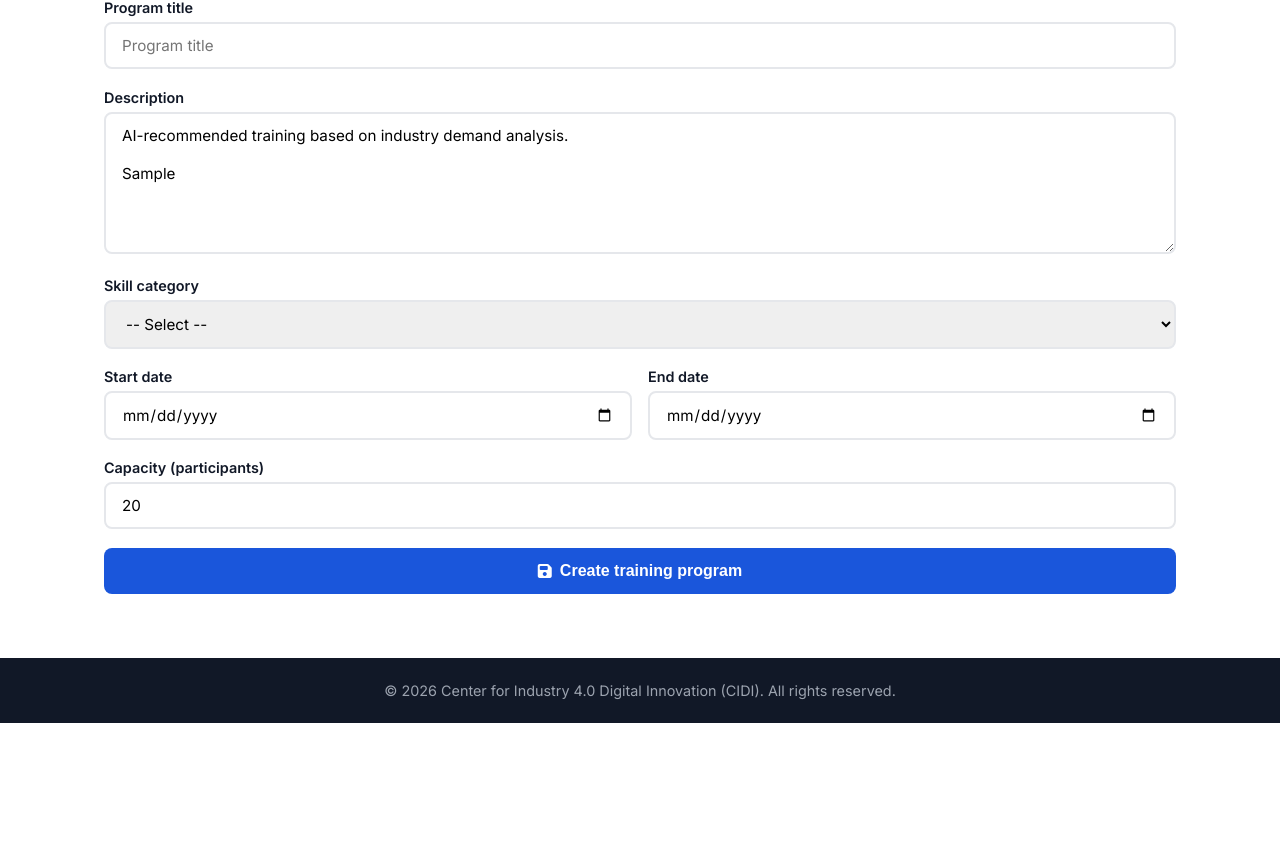
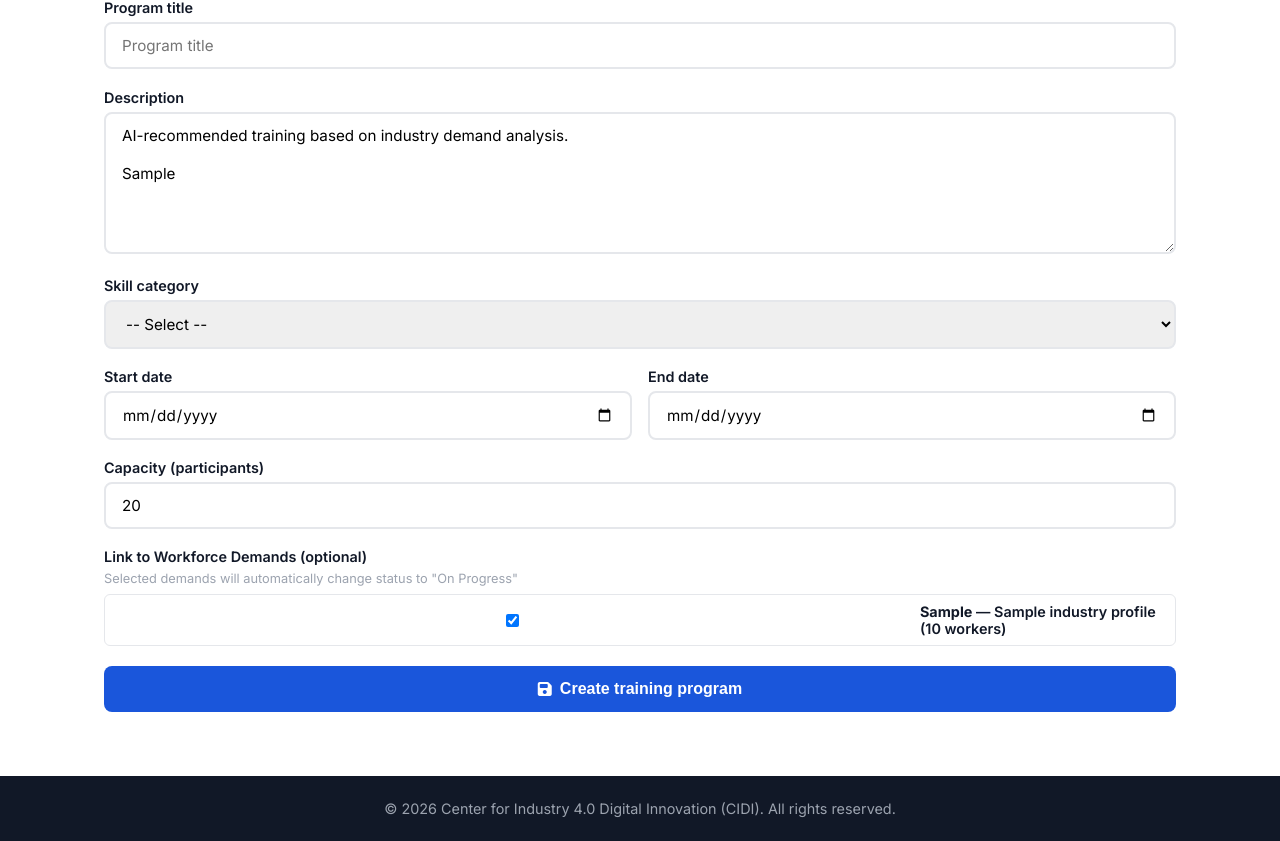
Before and after one commit to devypsptsarii-beep/cidi-system, a Python web app: template templates/admin/ai_analyzing.html in a window 1280 px wide. Shown: the part 490-1331 px from the top of the page. Before the commit the page ends 1213 px from the top, so only its background shows below. Run offline with Jinja, Linux system fonts and the light colour scheme; the template is opened without the code that fills it: most values are stand-ins (such as "Sample title", 1, 10 or a date in 2020).

Commit message:
Fix approve/reject routes, add programs list to dashboard, fix homepage cards, fix demand auto-status

```diff
--- a/templates/admin/ai_analyzing.html
+++ b/templates/admin/ai_analyzing.html
@@ -94,6 +94,26 @@
                     <label>Capacity (participants)</label>
                     <input type="number" name="capacity" id="prog-capacity"
                            min="1" value="20" required>
+                </div>
+                <!-- Add this inside the create program form, before the submit button -->
+                <div class="form-group">
+                    <label>Link to Workforce Demands (optional)</label>
+                    <p style="font-size:0.8rem;color:#9ca3af;margin:4px 0 8px;">
+                        Selected demands will automatically change status to "On Progress"
+                    </p>
+                    {% for d in selected_demands %}
+                    <label style="display:flex;align-items:center;gap:8px;
+                                  padding:8px;border:1px solid #e5e7eb;
+                               border-radius:6px;margin-bottom:6px;cursor:pointer;">
+                      <input type="checkbox" name="linked_demand_ids"
+                            value="{{ d.id }}" checked>
+                        <span>
+                            <strong>{{ d.skill_required }}</strong> —
+                            {{ d.user.industry_profile.industry_name if d.user.industry_profile else d.user.email }}
+                            ({{ d.quantity }} workers)
+                        </span>
+                    </label>
+                    {% endfor %}
                 </div>
                 <button type="submit" class="btn-submit">
                     <i class="fas fa-save"></i> Create training program
```
